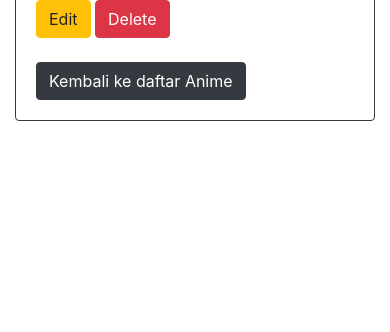
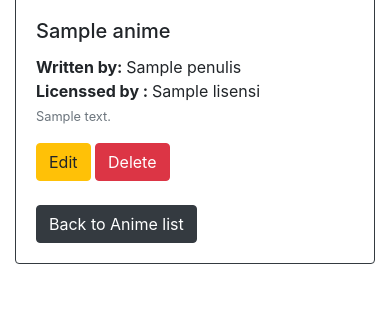
Before and after one commit to CaamVilvactDJavu/ci4app, a CodeIgniter 4 app: template app/Views/anime/detail.php in a window 390 px wide; the page is wider, and only the part inside the window is pictured. Shown: the part 512-844 px from the top of that part. Run offline with PHP 8.4 and a stand-in for CodeIgniter, Linux system fonts and the light colour scheme; the template is opened without the code that fills it: most values are stand-ins (such as "Sample title", 1, 10 or a date in 2020); some libraries are stand-ins or nearby versions.

Commit message:
Mengubah tampilan Detail Anime

```diff
--- a/app/Views/anime/detail.php
+++ b/app/Views/anime/detail.php
@@ -4,22 +4,22 @@
 <div class="container">
     <div class="row">
         <div class="col">
-            <h2 class="mt-2">Detail Anime</h2>
-            <div class="card border-dark mb-3" style="max-width: 540px;">
+            <h2 class="mt-2" style="font-family:Hack;">Detail Anime</h2>
+            <div class="card border-dark mb-3" style="max-width: 600px;">
                 <div class="row no-gutters">
-                    <div class="col-md-4">
-                        <img src="/img/<?= $anime['sampul']; ?>" class="card-img" style="height:7cm" alt="...">
+                    <div class="col-md-12">
+                        <img src="/img/<?= $anime['sampul']; ?>" class="card-img-top" style="width: 600px;max-height:400px" alt="...">
                     </div>
-                    <div class="col-md-8">
+                    <div class="col-md-12">
                         <div class="card-body">
                             <h5 class="card-title"><?= $anime['judul']; ?></h5>
-                            <p class="card-text"><b>Penulis : </b><?= $anime['penulis']; ?> </p>
-                            <p class="card-text"><small class="text-muted"><b>Penerbit : </b> <?= $anime['penerbit']; ?></small></p>
-
+                            <a class="card-text"><b>Written by: </b><?= $anime['penulis']; ?> </a><br>
+                            <a class="card-text"><b>Licenssed by : </b><?= $anime['lisensi']; ?> </a>
+                            <p class="card-text"><small class="text-muted"><b></b> <?= $anime['keterangan']; ?></small></p>
                             <a href="" class="btn btn-warning">Edit</a>
                             <a href="" class="btn btn-danger">Delete</a>
                             <br><br>
-                            <a href="/anime" class="btn btn-dark">Kembali ke daftar Anime</a>
+                            <a href="/anime" class="btn btn-dark">Back to Anime list</a>
                         </div>
                     </div>
                 </div>
--- a/app/Views/layout/navbar.php
+++ b/app/Views/layout/navbar.php
@@ -1,6 +1,6 @@
 <nav class="navbar navbar-expand-lg navbar-dark bg-dark">
     <div class="container">
-        <a class="navbar-brand" href="#">Ca'am Vilvact D'Javu</a>
+        <a class="navbar-brand" href="#" style="font-family:-apple-system;">Ca'am Vilvact D'Javu</a>
         <button class="navbar-toggler" type="button" data-toggle="collapse" data-target="#navbarNavAltMarkup" aria-controls="navbarNavAltMarkup" aria-expanded="false" aria-label="Toggle navigation">
             <span class="navbar-toggler-icon"></span>
         </button>
```
Also changed, not shown: app/Views/anime/index.php (+4 -5 lines).
